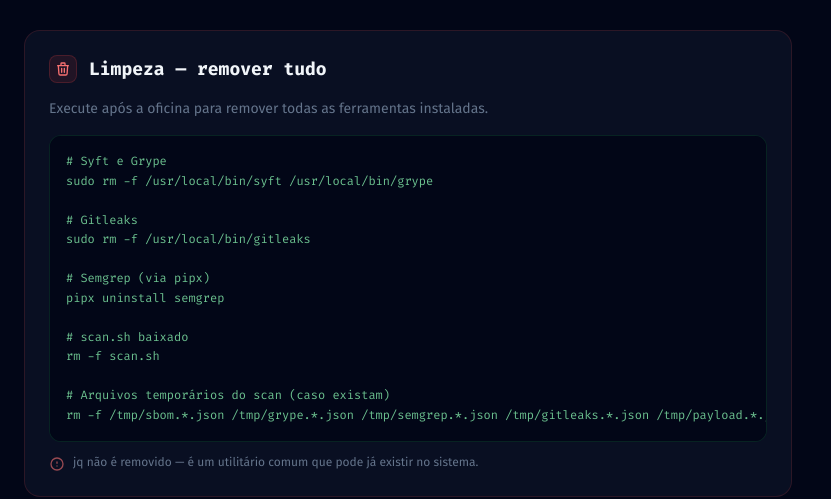
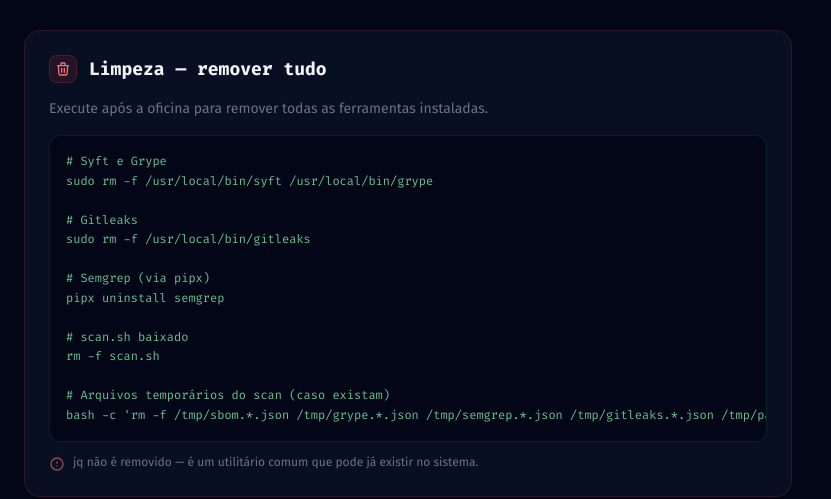
Before and after one commit to YuriZetoles/code-review---SAST, a React (Vite) app in the folder web/: page /como-usar in a window 1280 px wide. Shown: the part 1940-2439 px from the top of the page, without its empty margins (0-831 px from the left). Built offline with nearby package versions, Linux system fonts and the light colour scheme; no server answers.

Commit message:
fix: usar bash subshell para rm de globs evitando erro de nullglob no zsh

```diff
--- a/web/src/pages/InstructionsPage.tsx
+++ b/web/src/pages/InstructionsPage.tsx
@@ -171,7 +171,7 @@ pipx uninstall semgrep
 rm -f scan.sh
 
 # Arquivos temporários do scan (caso existam)
-rm -f /tmp/sbom.*.json /tmp/grype.*.json /tmp/semgrep.*.json /tmp/gitleaks.*.json /tmp/payload.*.json 2>/dev/null; true`} />
+bash -c 'rm -f /tmp/sbom.*.json /tmp/grype.*.json /tmp/semgrep.*.json /tmp/gitleaks.*.json /tmp/payload.*.json 2>/dev/null; true'`} />
         <div className="flex items-start gap-2 mt-3">
           <svg className="w-4 h-4 text-red-400/60 flex-shrink-0 mt-0.5" fill="none" stroke="currentColor" viewBox="0 0 24 24" aria-hidden="true">
             <path strokeLinecap="round" strokeLinejoin="round" strokeWidth={2} d="M12 9v2m0 4h.01M21 12a9 9 0 11-18 0 9 9 0 0118 0z" />
```
